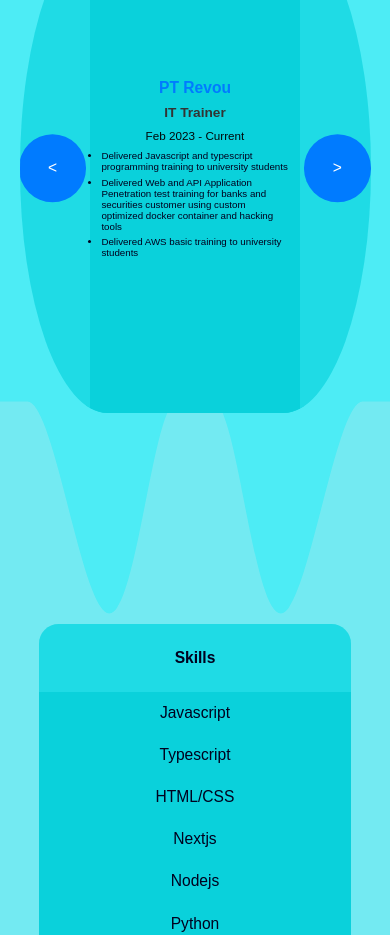
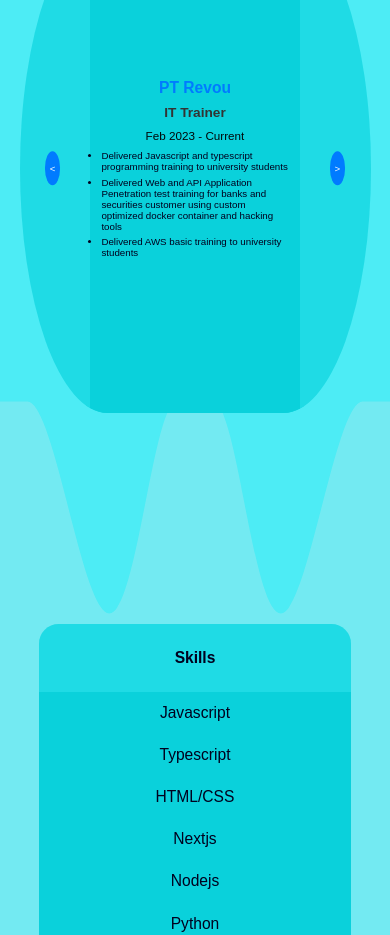
Before and after one commit to hendram/myresume, a Next.js app: page / in a window 390 px wide. Shown: the part 1680-2615 px from the top of the page. Built offline with nearby package versions, Linux system fonts and the light colour scheme.

Commit message:
adjust fontsize

```diff
--- a/styles/slide.module.css
+++ b/styles/slide.module.css
@@ -55,18 +55,17 @@
   top: 100%;
   left: 0;
   border-radius: 2vw 1vh;
-  white-space: normal; /* allow wrapping if needed */
   z-index: 10;
   background-color: #04e1f5;
-  color: 011113;
   padding: 1vh 1vw;
 }
 
 .tooltipbox {
   font-size: clamp(0.5rem, 1.5vw, 5rem);
   text-align: justify;
-  background-color: black;
-  color: white;
+  white-space: normal; /* allow wrapping if needed */
+  background-color: #04e1f5;
+  color: 011113;
   width: 100%;
   height: auto;
 }
--- a/styles/slideshowportrait.module.css
+++ b/styles/slideshowportrait.module.css
@@ -85,13 +85,12 @@
   background-color: #007bff;
   color: white;
   border: none;
-  width: 8vh;
-  height: 8vh;
+  width: 50%;
+  height: 50%;
   cursor: pointer;
   aspect-ratio: 1/1;
-  font-size: 5vw;
   border-radius: 50%;
-font-size: clamp(0.4rem, 4vw, 5rem);
+font-size: clamp(0.4rem, 2.5vw, 5rem);
 }
 
 .workexperience_navButton:hover {
```
